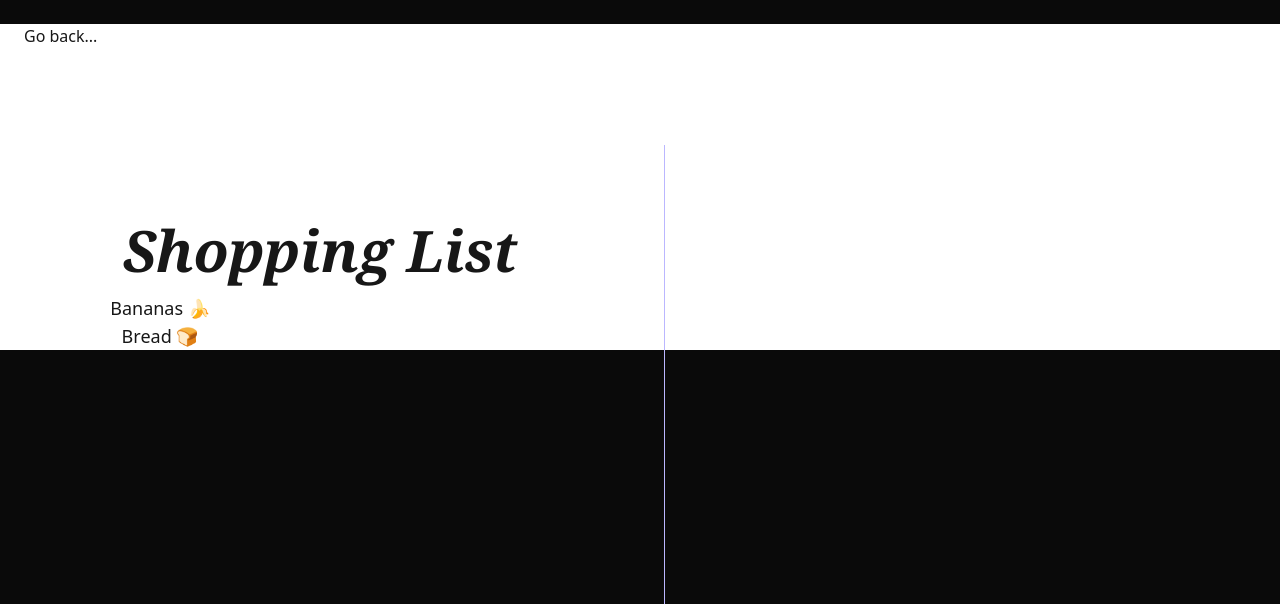
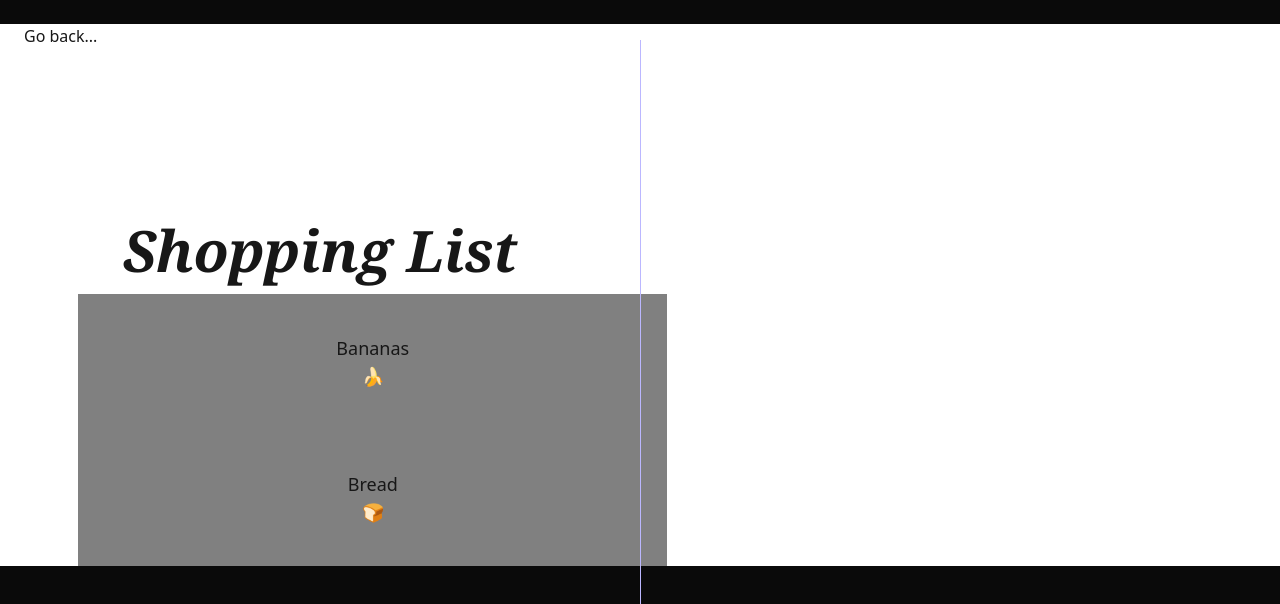
Before and after one commit to FlawlessCasual17/cprg306-assignments, a Next.js app: page /week-3 in a window 1280 px wide. Shown: the top 604 px of the page. Built offline with nearby package versions, Linux system fonts and the light colour scheme.

Commit message:
Updated `week-3` page
Signed-off-by: FlawlessCasual17 <07e5297d5b@c0x0.com>

```diff
--- a/app/globals.css
+++ b/app/globals.css
@@ -20,11 +20,13 @@
 }
 
 .vertical-line {
-  position: absolute;
-  margin: -16% 50%;
-  height: 90%;
+  position: fixed;
+  left: 50vw;
+  top: 5vh; /* Adjust as needed */
+  bottom: 5vh; /* Adjust as needed */
   width: 1px;
-  background-color: #bbb7ff
+  background-color: #bbb7ff;
+  transform: translateX(-50%) /* Center the line horizontally */
 }
 
 h1 {
@@ -39,11 +41,22 @@ h2 {
 
 body {
   color: var(--foreground);
-  background: var(--background);
+  background: var(--background)
 }
 
 p {
   font-size: .8rem
+}
+
+.flexbox {
+  display: flex;
+  position: relative;
+  background-color: gray;
+  justify-content: center;
+  align-content: center;
+  padding: 5vh 23vw;
+  margin-left: 20%
+  /* TODO: FIX this flexbox class later on... */
 }
 
 @layer utilities {
--- a/app/week-3/page.js
+++ b/app/week-3/page.js
@@ -6,9 +6,9 @@ export default function Page() {
             <Link href="../">Go back...</Link>
             <div className="text-center" style={{ marginRight: '40rem', marginTop: '10rem' }}>
                 <h1 className="font-serif italic">Shopping List</h1>
-                <ul className="mr-80 text-lg    ">
-                    <li>Bananas 🍌</li>
-                    <li>Bread 🍞</li>
+                <ul className="mr-80 text-lg">
+                    <li className="flexbox">Bananas 🍌</li>
+                    <li className="flexbox">Bread 🍞</li>
                 </ul>
             </div>
             <div className="vertical-line" />
```
